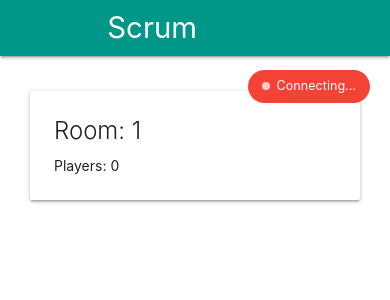
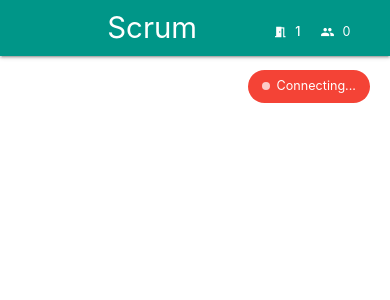
Before and after one commit to justjoheinz/scrumpoker, a Next.js app: page /room/1 in a window 390 px wide. Shown: the top 300 px of the page. Built offline with nearby package versions, Linux system fonts and the light colour scheme; no server answers.

Commit message:
Reshuffle UI elements

```diff
--- a/src/app/globals.css
+++ b/src/app/globals.css
@@ -13,6 +13,22 @@ body {
 main {
   padding: 2rem 0;
   min-height: calc(100vh - 64px);
+}
+
+/* Navigation room info */
+nav .right li {
+  line-height: 64px;
+}
+
+/* Responsive navigation - hide details on small screens */
+@media only screen and (max-width: 600px) {
+  nav .right li span {
+    font-size: 0.9rem;
+  }
+
+  nav .right li span i {
+    font-size: 1rem !important;
+  }
 }
 
 /* Custom styles for Scrum Poker */
--- a/src/app/layout.tsx
+++ b/src/app/layout.tsx
@@ -31,14 +31,7 @@ export default function RootLayout({
         />
       </head>
       <body>
-        <nav className="teal">
-          <div className="nav-wrapper container">
-            <a href="/" className="brand-logo">
-              Scrum Poker
-            </a>
-          </div>
-        </nav>
-        <main>{children}</main>
+        {children}
       </body>
     </html>
   );
--- a/src/app/page.tsx
+++ b/src/app/page.tsx
@@ -3,6 +3,7 @@
 import { useState } from 'react';
 import { useRouter } from 'next/navigation';
 import { nanoid } from 'nanoid';
+import Navigation from '@/components/Navigation';
 
 export default function Home() {
   const router = useRouter();
@@ -39,6 +40,9 @@ export default function Home() {
   };
 
   return (
+    <>
+      <Navigation />
+      <main>
         <div className="container">
           <div className="row">
             <div className="col s12 m8 offset-m2 l6 offset-l3">
@@ -105,5 +109,7 @@ export default function Home() {
         </div>
       </div>
         </div>
+      </main>
+    </>
   );
 }
--- a/src/app/room/[roomCode]/page.tsx
+++ b/src/app/room/[roomCode]/page.tsx
@@ -10,6 +10,7 @@ import CardSelector from '@/components/CardSelector';
 import GameControls from '@/components/GameControls';
 import AlertBanner from '@/components/AlertBanner';
 import RemovedFromRoom from '@/components/RemovedFromRoom';
+import Navigation from '@/components/Navigation';
 import { CardValue } from '@/types/game';
 
 export default function RoomPage() {
@@ -104,8 +105,19 @@ export default function RoomPage() {
     ? localStorage.getItem(`player_${roomCode}_name`) || 'Player'
     : 'Player';
 
+  // Get current player name for navigation
+  const currentPlayerName = currentPlayer?.name;
+
   return (
     <>
+      <Navigation
+        roomInfo={{
+          roomCode,
+          playerName: currentPlayerName,
+          playerCount: gameState.players.length,
+        }}
+      />
+
       {/* Removed from Room Overlay */}
       {gameState.removedFromRoom && (
         <RemovedFromRoom
@@ -149,34 +161,10 @@ export default function RoomPage() {
         </div>
       </div>
 
-      <div className="container">
-        <div className="row">
-          <div className="col s12">
-            {/* Room Header */}
-            <div className="card">
-              <div className="card-content">
-                <span className="card-title">
-                  Room: {roomCode}
-                  {hasJoined && gameState.currentPlayerId && (
-                    <span style={{ fontSize: '1rem', marginLeft: '20px', color: '#666' }}>
-                      {gameState.players.find((p) => p.id === gameState.currentPlayerId)?.name}
-                    </span>
-                  )}
-                </span>
-                <p>Players: {gameState.players.length}</p>
-              </div>
-            </div>
-
-            {/* Player List */}
-            {hasJoined && (
-              <PlayerList
-                players={gameState.players}
-                currentPlayerId={gameState.currentPlayerId}
-                isRevealed={gameState.isRevealed}
-                onRemovePlayer={handleRemovePlayer}
-              />
-            )}
-
+      <main>
+        <div className="container">
+          <div className="row">
+            <div className="col s12">
             {/* Card Selector */}
             {hasJoined && (
               <CardSelector
@@ -196,9 +184,19 @@ export default function RoomPage() {
                 onReset={handleReset}
               />
             )}
+            {/* Player List */}
+            {hasJoined && (
+              <PlayerList
+                players={gameState.players}
+                currentPlayerId={gameState.currentPlayerId}
+                isRevealed={gameState.isRevealed}
+                onRemovePlayer={handleRemovePlayer}
+              />
+            )}
           </div>
         </div>
-      </div>
+        </div>
+      </main>
     </>
   );
 }
--- /dev/null
+++ b/src/components/Navigation.tsx
@@ -0,0 +1,54 @@
+/**
+ * Navigation - Dynamic navigation bar that shows room info when in a room
+ */
+
+'use client';
+
+import { usePathname } from 'next/navigation';
+import { ReactNode } from 'react';
+
+interface NavigationProps {
+  roomInfo?: {
+    roomCode: string;
+    playerName?: string;
+    playerCount: number;
+  };
+}
+
+export default function Navigation({ roomInfo }: NavigationProps) {
+  const pathname = usePathname();
+  const isInRoom = pathname?.startsWith('/room/');
+
+  return (
+    <nav className="teal">
+      <div className="nav-wrapper container">
+        <a href="/" className="brand-logo">
+          Scrum Poker
+        </a>
+
+        {isInRoom && roomInfo && (
+          <ul className="right">
+            <li style={{ display: 'flex', alignItems: 'center', gap: '20px', paddingRight: '20px' }}>
+              <span style={{ display: 'flex', alignItems: 'center', gap: '8px' }}>
+                <i className="material-icons" style={{ fontSize: '1.2rem' }}>meeting_room</i>
+                <strong>{roomInfo.roomCode}</strong>
+              </span>
+
+              {roomInfo.playerName && (
+                <span style={{ display: 'flex', alignItems: 'center', gap: '8px' }}>
+                  <i className="material-icons" style={{ fontSize: '1.2rem' }}>person</i>
+                  {roomInfo.playerName}
+                </span>
+              )}
+
+              <span style={{ display: 'flex', alignItems: 'center', gap: '8px' }}>
+                <i className="material-icons" style={{ fontSize: '1.2rem' }}>group</i>
+                {roomInfo.playerCount}
+              </span>
+            </li>
+          </ul>
+        )}
+      </div>
+    </nav>
+  );
+}
```
Lines whose indentation alone changed are shown as unchanged.
